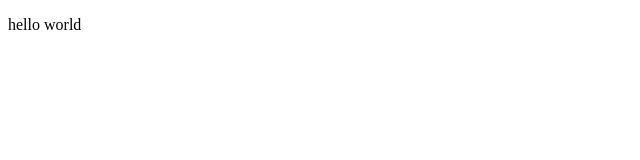
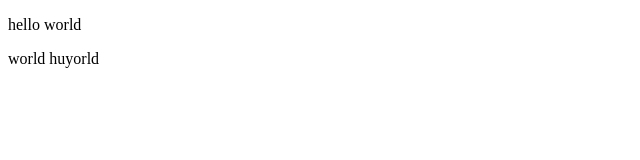
Before and after one commit to 1XTream1/test_repo, a plain HTML site: page index.html in a window 1280 px wide. Shown: the full height of the page, 0-640 px from the left. Drawn offline with Linux system fonts and the light colour scheme.

Commit message:
add line

```diff
--- a/index.html
+++ b/index.html
@@ -7,5 +7,6 @@
 </head>
 <body>
 	<p>hello world</p>
+	<p>world huyorld</p>
 </body>
 </html>
```
